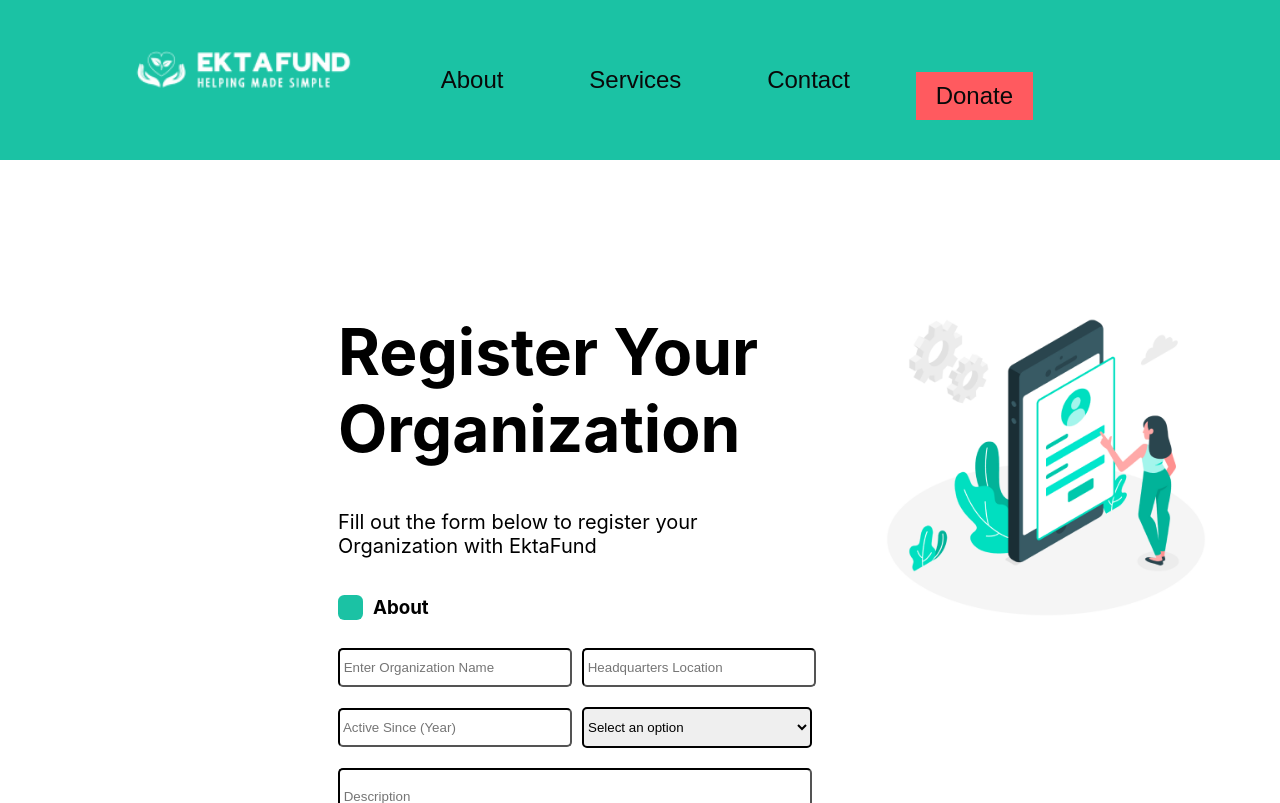
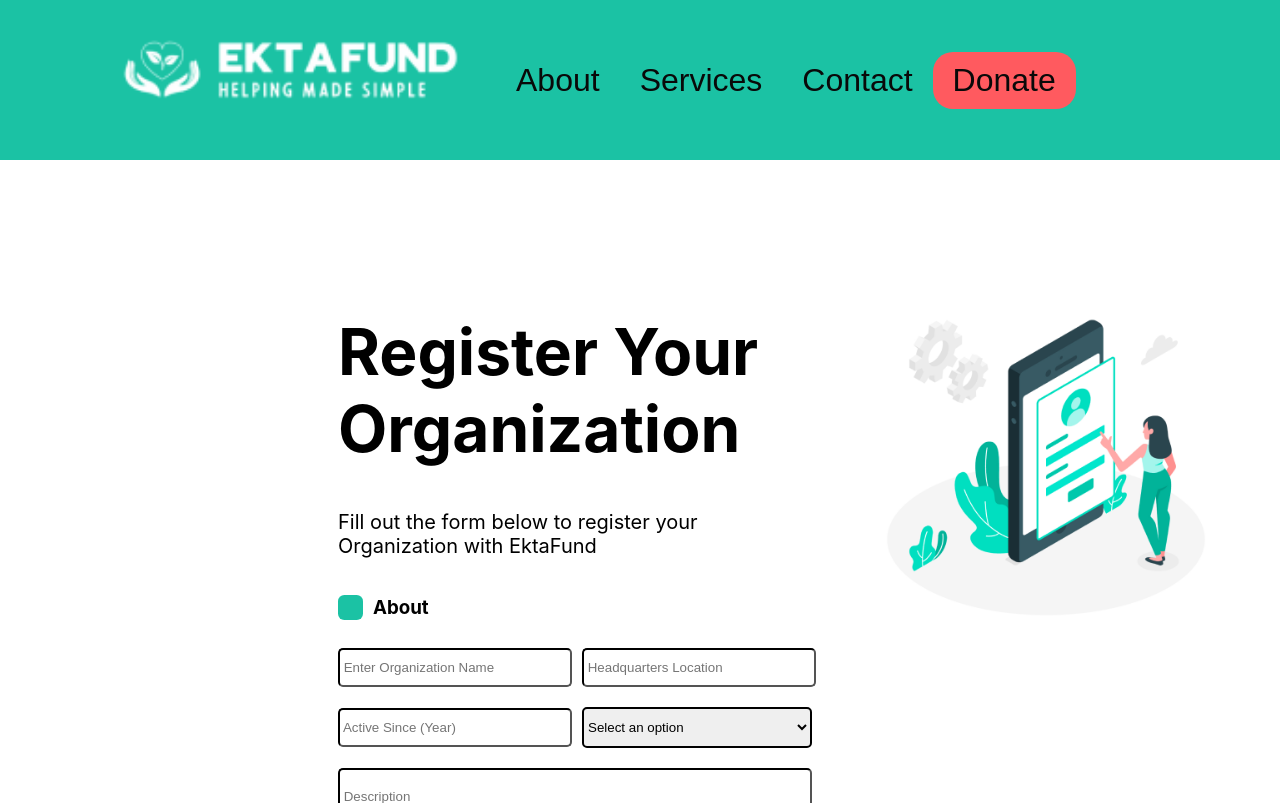
Before and after one commit to kunj-bhuva/Ekta_Fund, a React (Create React App) app: page / in a window 1280 px wide. Shown: the top 803 px of the page. Built offline with nearby package versions, Linux system fonts and the light colour scheme.

Commit message:
css updates

```diff
--- a/src/components/Body.css
+++ b/src/components/Body.css
@@ -1,9 +1,10 @@
 .Body {
     padding: 0;
-    margin-top: 0;
+    margin: 0;
     display: flex;
     justify-content: flex-start;
     align-items: flex-start;
+    align-self: self-start;
 }
 
 .content {
@@ -17,13 +18,13 @@
 }
 
 .content-headline {
-    font-size: 3.5rem;
+    font-size: 3.25rem;
 }
 
 .login-image {
     position: absolute;
     top: 0;
-    left: 80%;
+    left: 100%;
     width: 500px;
     height: auto;
     padding-top: 2rem;
--- a/src/components/Header.css
+++ b/src/components/Header.css
@@ -187,7 +187,7 @@
 
 .logo {
   margin-top: 2rem;
-  width: 16rem;
+  width: 25rem;
   height: auto;
   margin-right: auto;
   transform: translateY(-1.5rem);
@@ -202,7 +202,7 @@
 }
 
 .header-navBar {
-  font-size: 24px;
+  font-size: 2rem;
   margin: 10px;
   background-color: #1BC2A4;
   padding: 5px 10px;
@@ -217,10 +217,10 @@
 }
 
 .donate-button {
-  margin-top: 2rem;
+  font-size: 2rem;
   background-color: #ff5a5f;
   color: rgb(9, 9, 9);
-  font-size: 1.5rem;
   border: none;
   padding: 10px 20px;
+  border-radius: 20px;
 }
--- a/src/components/Header.js
+++ b/src/components/Header.js
@@ -8,7 +8,7 @@ function Header() {
   return (
     <div className="header">
       <div className="header-content">
-        <div className='ekta-logo'><img src={logo} alt="EktaFund Logo" className="logo" /> </div> {/* Use the imported image */}
+        <div><img src={logo} alt="EktaFund Logo" className="logo" /> </div> {/* Use the imported image */}
         <button className="header-navBar"> About</button>
         <button className="header-navBar">Services</button>
         <button className="header-navBar">Contact</button>
```
